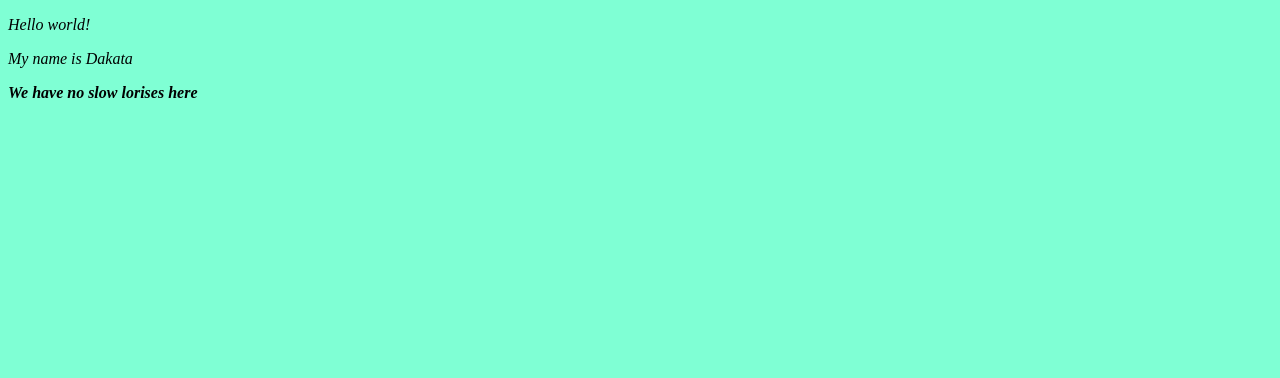
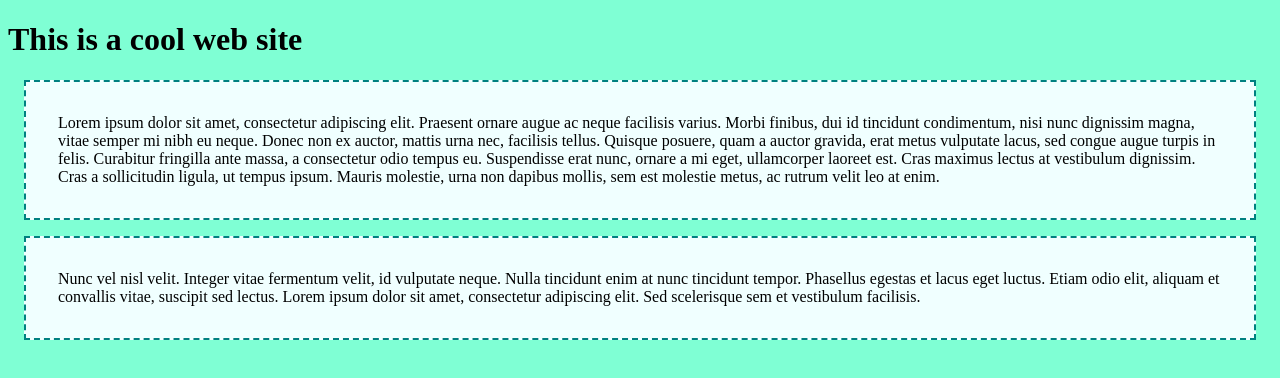
Before and after one commit to ddunchev/WebDesign.com, a plain HTML site: page index.html in a window 1280 px wide. Drawn offline with Linux system fonts and the light colour scheme.

Commit message:
learn grouping

```diff
--- a/index.html
+++ b/index.html
@@ -5,8 +5,8 @@
         <link rel="stylesheet" type="text/css" href="style.css" />
     </head>
     <body>
-        <p>Hello world!</p>
-        <p>My name is Dakata</p>
-        <p class="important">We have no slow lorises here</p>
+        <h1>This is a cool web site</h1>
+        <p>Lorem ipsum dolor sit amet, consectetur adipiscing elit. Praesent ornare augue ac neque facilisis varius. Morbi finibus, dui id tincidunt condimentum, nisi nunc dignissim magna, vitae semper mi nibh eu neque. Donec non ex auctor, mattis urna nec, facilisis tellus. Quisque posuere, quam a auctor gravida, erat metus vulputate lacus, sed congue augue turpis in felis. Curabitur fringilla ante massa, a consectetur odio tempus eu. Suspendisse erat nunc, ornare a mi eget, ullamcorper laoreet est. Cras maximus lectus at vestibulum dignissim. Cras a sollicitudin ligula, ut tempus ipsum. Mauris molestie, urna non dapibus mollis, sem est molestie metus, ac rutrum velit leo at enim.</p>
+        <p>Nunc vel nisl velit. Integer vitae fermentum velit, id vulputate neque. Nulla tincidunt enim at nunc tincidunt tempor. Phasellus egestas et lacus eget luctus. Etiam odio elit, aliquam et convallis vitae, suscipit sed lectus. Lorem ipsum dolor sit amet, consectetur adipiscing elit. Sed scelerisque sem et vestibulum facilisis.</p>
     </body>
 </html>
--- a/style.css
+++ b/style.css
@@ -1,11 +1,10 @@
 p {
-    font-style:oblique;
+    border: 2px dashed teal;
+    padding: 2em;
+    margin: 1em;
+    background-color:azure
 }
 
 body {
     background-color:aquamarine;
 }
-
-p.important {
-    font-weight: 900;
-}
```
